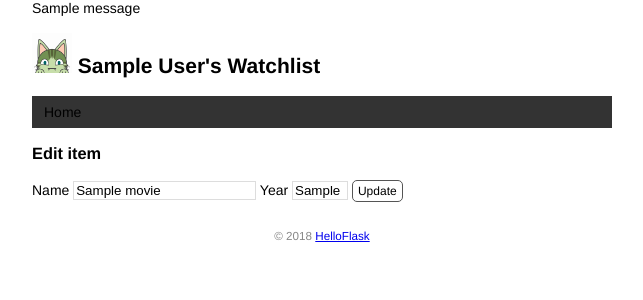
After one commit to ppalantir/watchlist, a Flask app: page /movie/edit/1 in a window 1280 px wide. The commit adds this page. Shown: the top 300 px of the page, without its empty margins (318-961 px from the left). Run offline with Flask 2, Linux system fonts and the light colour scheme; tables that the repository leaves empty hold one stand-in row (values such as "Sample post"); one stand-in notice (Sample message) is shown.

Commit message:
Create, edit and delete item by form

```diff
--- a/app.py
+++ b/app.py
@@ -1,23 +1,16 @@
-from flask import Flask, url_for, render_template
+# -*- coding: utf-8 -*-
+import os
+
+import click
+from flask import Flask, url_for, render_template, request, redirect, flash
 from flask_sqlalchemy import SQLAlchemy # 导入扩展累
-from faker import Faker
-import os
-import click
 
 app = Flask(__name__)
+app.config['SECRET_KEY'] = 'dev' # flash函数传递信息的密钥。# 等同于 app.secret_key = 'dev'
 # 在扩展类实例化前加载配置
 app.config['SQLALCHEMY_DATABASE_URI'] = 'sqlite:////' + os.path.join(app.root_path, 'data.db')
 app.config['SQLALCHEMY_TRACK_MODIFICATIONS'] = False # 关闭对模型修改的监控
 db = SQLAlchemy(app) # 初始化扩展类，传入程序实例app
-
-class User(db.Model): # 保存用户信息，表名将会是 user（自动生成，小写处理）
-	id = db.Column(db.Integer, primary_key=True) # 主键
-	name = db.Column(db.String(20)) # 名字
-
-class Movie(db.Model): # 保存电影条目信息，表名将会是 movie
-	id = db.Column(db.Integer, primary_key=True) # 主键
-	title = db.Column(db.String(60)) # 电影标题
-	year = db.Column(db.String(4)) # 电影年份
 
 @app.cli.command() # 注册为命令
 @click.option('--drop', is_flag=True, help='Create after drop.')
@@ -60,44 +53,74 @@ def forge():
 	click.echo('Done. ')
 
 
+class User(db.Model): # 保存用户信息，表名将会是 user（自动生成，小写处理）
+	id = db.Column(db.Integer, primary_key=True) # 主键
+	name = db.Column(db.String(20)) # 名字
 
-@app.route('/index')
-@app.route('/home')
-def hello():
-	#return 'Welcome to My Watchlist!'
-	return '<h1>Hello Totoro</h1><img src="http://helloflask.com/totoro.gif">'
-
-@app.route('/user/<name>')
-def user_page(name):
-	return 'User: %s' % name
-
-
-@app.route('/test')
-def test_url_for():
-	# 下面是一些调用示例（请在命令行窗口查看输出的 URL）：
-	print(url_for('hello')) # 输出：/
-	# 注意下面两个调用是如何生成包含 URL 变量的 URL 的
-	print(url_for('user_page', name='greyli')) # 输出：/user/greyli
-	print(url_for('user_page', name='peter')) # 输出：/user/peter
-	print(url_for('test_url_for')) # 输出：/test
-	# 下面这个调用传入了多余的关键字参数，它们会被作为查询字符串附加到 URL后面。
-	print(url_for('test_url_for', num=2)) # 输出：/test?num=2
-	return 'Test page'
+class Movie(db.Model): # 保存电影条目信息，表名将会是 movie
+	id = db.Column(db.Integer, primary_key=True) # 主键
+	title = db.Column(db.String(60)) # 电影标题
+	year = db.Column(db.String(4)) # 电影年份
 
 
 @app.context_processor # 使用该装饰器注册一个模板上下文处理函数
 def inject_user(): # # 函数名可以随意修改
-	user = User.query.first()
+	user = User.query.first() # 读取用户记录
 	return dict(user=user) # 需要返回字典，等同于return {'user': user}
 
 
 @app.errorhandler(404) # 传入要处理的错误代码
 def page_not_found(e): # 接受异常对象作为参数
-	user = User.query.first()
 	return render_template('404.html'), 404 # 返回模板和状态码
 
-@app.route('/')
+
+@app.route('/', methods=['GET', 'POST'])
 def index():
-	user = User.query.first() # 读取用户记录
+	if request.method == 'POST': # 判断是否是 POST 请求
+		# 获取表单数据
+		title = request.form.get('title') # 传入表单对应输入字段的name值
+		year = request.form.get('year')
+
+		# 验证数据
+		if not title or not year or len(year) > 4 or len(title) > 60:
+			flash('Invalid input.') # 显示错误提示
+			return redirect(url_for('index')) # 重定向回主页
+
+		# 保存表单数据到数据库
+		movie = Movie(title=title, year=year) # 创建记录
+		db.session.add(movie) # 添加到数据库会话
+		db.session.commit() # 提交数据库会话
+		flash('Item created.') # 显示成功创建的提示
+		return redirect(url_for('index')) # 重定向回主页
+
+	user = User.query.first()
 	movies = Movie.query.all() # 读取所有电影记录
-	return render_template('index.html', movies=movies)
+	return render_template('index.html', user=user, movies=movies)
+
+@app.route('/movie/edit/<int:movie_id>', methods=['GET', 'POST'])
+def edit(movie_id):
+	movie = Movie.query.get_or_404(movie_id)
+
+	if request.method == 'POST': # 处理编辑表单的提交请求
+		title = request.form['title'] # 要更新成的数据
+		year = request.form['year']
+
+		if not title or not year or len(year) > 4 or len(title) > 60:
+			flash('Invalid input.')
+			return redirect(url_for('edit', movie_id=movie_id)) # 重定向回对应的编辑页面
+
+		movie.title = title # 更新标题
+		movie.year = year # 更新年份
+		db.session.commit() # 提交数据库会话
+		flash('Item updated.')
+		return redirect(url_for('index')) # 重定向回主页
+
+	return render_template('edit.html', movie=movie) # 传入被编辑的电影记录
+
+@app.route('/movie/delete/<int:movie_id>', methods=['POST']) # 限定只接受POST请求
+def delete(movie_id):
+	movie = Movie.query.get_or_404(movie_id) # 获取电影记录
+	db.session.delete(movie) # 删除对应的记录
+	db.session.commit() # 提交数据库会话
+	flash('Item deleted')
+	return redirect(url_for('index'))
--- a/static/style.css
+++ b/static/style.css
@@ -6,18 +6,36 @@ body {
     font-family: Helvetica, Arial, sans-serif;
 }
 
-/* 页脚 */
-footer {
-    color: #888;
-    margin-top: 15px;
-    text-align: center;
-    padding: 10px;
-}
-
 /* 头像 */
 .avatar {
     width: 40px;
 }
+
+/* 导航栏 */
+nav ul {
+    list-style-type: none;
+    margin: 0;
+    padding: 0;
+    overflow: hidden;
+    background-color: #333;
+}
+
+nav li {
+    float: left;
+}
+
+nav li a {
+    display: block;
+    color: black;
+    text-align: center;
+    padding: 8px 12px;
+    text-decoration: none;
+}
+
+nav li a:hover {
+    background-color: #111;
+}
+
 
 /* 电影列表 */
 .movie-list {
@@ -40,41 +58,11 @@ footer {
     background-color: #f8f9fa;
 }
 
-/* 龙猫图片 */
-.totoro {
-    display: block;
-    margin: 0 auto;
-    height: 100px;
-}
-
-/* 导航栏 */
-nav ul {
-    list-style-type: none;
-    margin: 0;
-    padding: 0;
-    overflow: hidden;
-    background-color: #333;
-}
-
-nav li {
-    float: left;
-}
-
-nav li a {
-    display: block;
-    color: white;
-    text-align: center;
-    padding: 8px 12px;
-    text-decoration: none;
-}
-
-nav li a:hover {
-    background-color: #111;
-}
 
 .float-right {
     float: right;
 }
+
 .imdb {
     font-size: 12px;
     font-weight: bold;
@@ -84,3 +72,67 @@ nav li a:hover {
     border-radius: 5px;
     padding: 3px 5px;
 }
+
+/* 龙猫图片 */
+.totoro {
+    display: block;
+    margin: 0 auto;
+    height: 100px;
+}
+
+/* 页脚 */
+footer {
+    color: #888;
+    margin-top: 15px;
+    text-align: center;
+    padding: 10px;
+}
+
+
+/* 覆盖某些浏览器对 input 元素定义的字体 */
+input[type=submit] {
+    font-family: inherit;
+}
+
+input[type=text] {
+    border: 1px solid #ddd;
+}
+
+input[name=year] {
+    width: 50px;
+}
+
+.btn {
+    font-size: 12px;
+    padding: 3px 5px;
+    text-decoration: none;
+    cursor: pointer;
+    background-color: white;
+    color: black;
+    border: 1px solid #555555;
+    border-radius: 5px;
+}
+
+.btn:hover {
+    text-decoration: none;
+    background-color: black;
+    color: white;
+    border: 1px solid black;
+}
+
+/* 消息提示 */
+.alert {
+    position: relative;
+    padding: 7px;
+    margin: 7px 0;
+    border: 1px solid transparent;
+    color: #004085;
+    background-color: #cce5ff;
+    border-color: #b8daff;
+    border-radius: 5px;
+}
+
+
+.inline-form {
+    display: inline;
+}
--- a/templates/base.html
+++ b/templates/base.html
@@ -11,6 +11,9 @@
 </head>
 
 <body>
+    {% for message in get_flashed_messages() %}
+        <div class="aler">{{ message }}</div>
+    {% endfor %}
     <h2>
         <img alt="Avatar" class="avatar" src="{{ url_for('static', filename='images/avatar.png') }}">
         {{ user.name}}'s Watchlist
--- /dev/null
+++ b/templates/edit.html
@@ -0,0 +1,10 @@
+{% extends 'base.html' %}
+
+{% block content %}
+<h3>Edit item</h3>
+<form method="post">
+    Name <input type="text" name="title" autocomplete="off" required value="{{ movie.title }}">
+    Year <input type="text" name="year" autocomplete="off" required value="{{ movie.year }}">
+    <input class="btn" type="submit" name="submit" value="Update">
+</form>
+{% endblock %}
```
Also changed, not shown: templates/index.html (+14 -5 lines).
